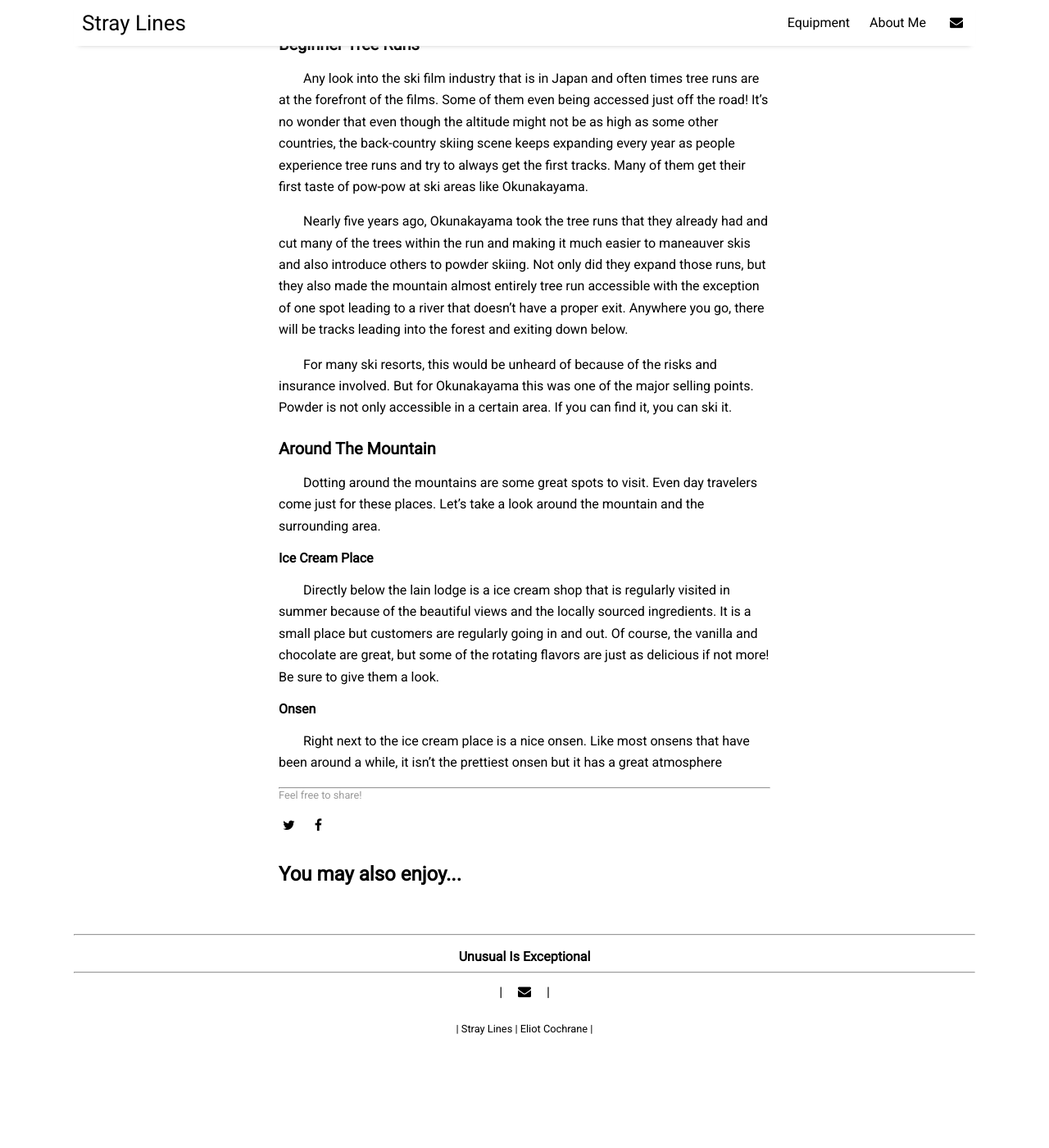
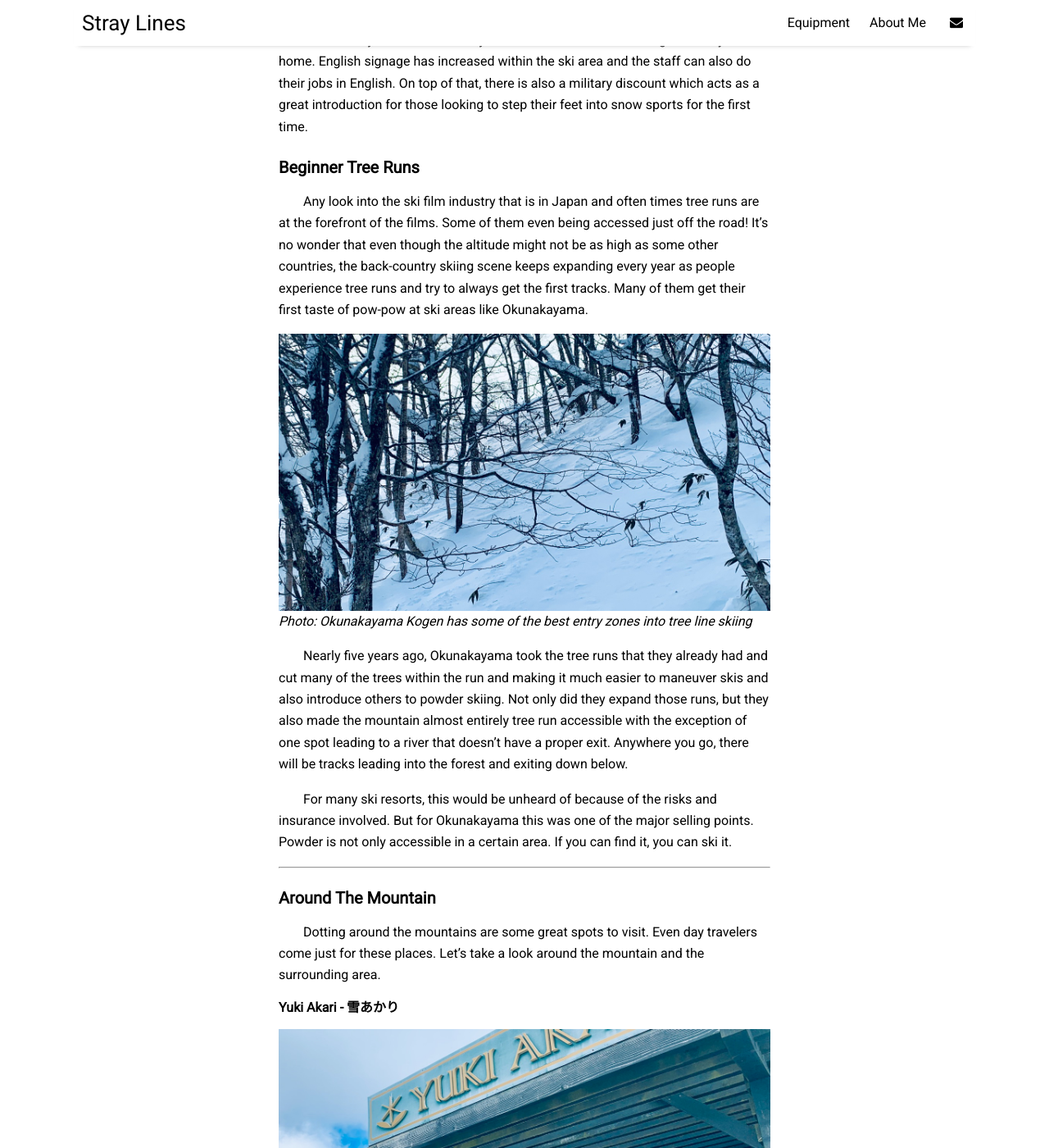
Before and after one commit to eliotcochrane/eliotcochrane.github.io, a Jekyll site: the page built from wip/off-the-beaten-path.md, in a window 1280 px wide and 1400 px high, scrolled down 1490 px. Shown: the whole window at 82% size. Built offline with Jekyll 4.4.1, drawn with Linux system fonts in a browser that asks for light colours; nearby versions of some CDN libraries; before the commit the page ends 2783 px from its top, so only the background shows below that; some of the changed text lies outside the part shown.

Commit message:
Update to Okunakayama post
Continued updates of writing

```diff
--- a/wip/off-the-beaten-path.md
+++ b/wip/off-the-beaten-path.md
@@ -4,7 +4,7 @@ title: "CHOUMIN: Okunakayama"
 author: "Eliot Cochrane"
 categories: off-season,volunteer,
 tags: [tag 1,tag 2]
-image: picture.jpeg
+image: okunakayama-6.jpeg
 ---
 
 ## <center>Local Bumps</center>
@@ -32,18 +32,29 @@ Many times, the passes sold to those outside the prefecture are often families f
 
 Any look into the ski film industry that is in Japan and often times tree runs are at the forefront of the films. Some of them even being accessed just off the road! It's no wonder that even though the altitude might not be as high as some other countries, the back-country skiing scene keeps expanding every year as people experience tree runs and try to always get the first tracks. Many of them get their first taste of pow-pow at ski areas like Okunakayama.
 
-Nearly five years ago, Okunakayama took the tree runs that they already had and cut many of the trees within the run and making it much easier to maneauver skis and also introduce others to powder skiing. Not only did they expand those runs, but they also made the mountain almost entirely tree run accessible with the exception of one spot leading to a river that doesn't have a proper exit. Anywhere you go, there will be tracks leading into the forest and exiting down below.
+![Photo of the accessible tree lines at Okunakayama Kogen](/assets/img/okunakayama-4.jpeg)
+*Photo: Okunakayama Kogen has some of the best entry zones into tree line skiing*
+
+Nearly five years ago, Okunakayama took the tree runs that they already had and cut many of the trees within the run and making it much easier to maneuver skis and also introduce others to powder skiing. Not only did they expand those runs, but they also made the mountain almost entirely tree run accessible with the exception of one spot leading to a river that doesn't have a proper exit. Anywhere you go, there will be tracks leading into the forest and exiting down below.
 
 For many ski resorts, this would be unheard of because of the risks and insurance involved. But for Okunakayama this was one of the major selling points. Powder is not only accessible in a certain area. If you can find it, you can ski it.
+
+***
 
 ### Around The Mountain
 
 Dotting around the mountains are some great spots to visit. Even day travelers come just for these places. Let's take a look around the mountain and the surrounding area.
 
-##### Ice Cream Place
+##### Yuki Akari - 雪あかり
 
-Directly below the lain lodge is a ice cream shop that is regularly visited in summer because of the beautiful views and the locally sourced ingredients. It is a small place but customers are regularly going in and out. Of course, the vanilla and chocolate are great, but some of the rotating flavors are just as delicious if not more! Be sure to give them a look.
+![The front of the gelato shop, Yuki Akari](/assets/img/okunakayama-10.jpeg)
+*Photo: Yuki Akari, a delicious gelato shop just in front of Okunakayama Kogen.*
 
-##### Onsen
+Directly below the lain lodge is a gelato shop that is regularly visited in summer because of the beautiful views and the locally sourced ingredients. It is a small place but customers are regularly going in and out. Of course, the vanilla and chocolate are great, but some of the rotating flavors are just as delicious if not more! Be sure to give them a look.
+
+##### Oknakakayama Kogen Onsen - 奥中山高原温泉
+
+![In front of the onsen, Okunakayama Kogen Onsen](/assets/img/okunakayama-9.jpeg)
+*Photo: Okunakayama Kogen Onsen, a familiar place for locals to relax after skiing.*
 
 Right next to the ice cream place is a nice onsen. Like most onsens that have been around a while, it isn't the prettiest onsen but it has a great atmosphere
```
